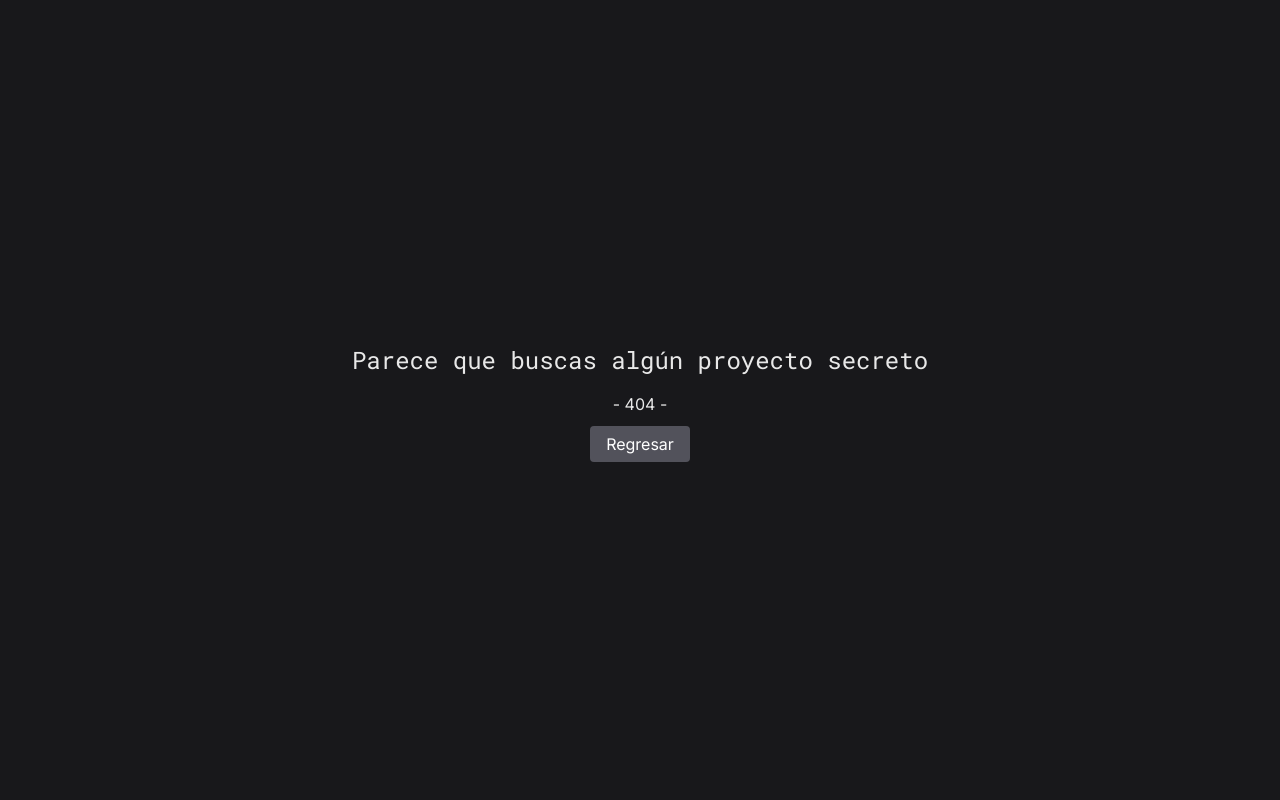
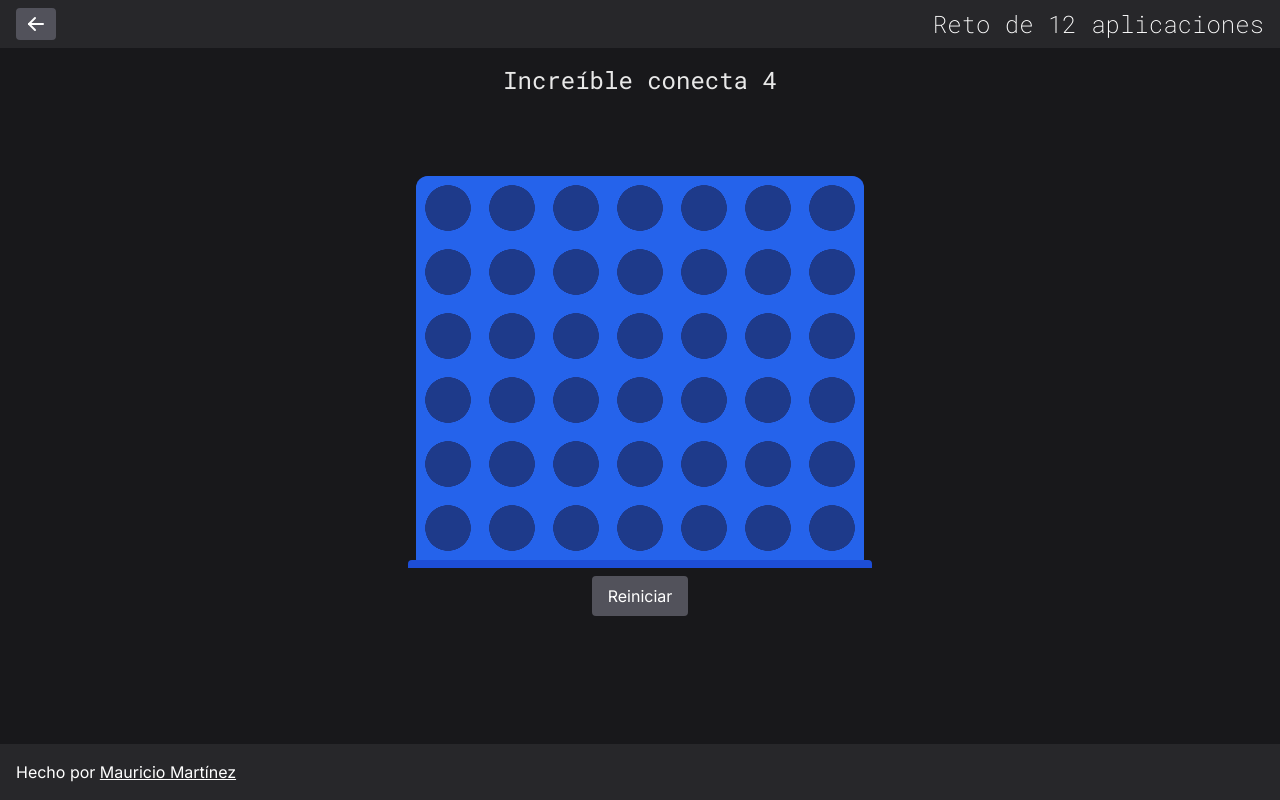
Before and after one commit to MauricioDMO/twelve-apps, a Next.js app: page /connect4 in a window 1280 px wide. Before the commit this address had no page. Built offline with nearby package versions, Linux system fonts and the light colour scheme.

Commit message:
Add Connect4 game page with table, restart button, and game context

```diff
--- /dev/null
+++ b/src/app/(apps)/connect4/page.tsx
@@ -0,0 +1,23 @@
+import { robotoMono } from "@/ui/fonts";
+import { Table } from "./components/Table";
+import { RestartButton } from "./components/RestartButton";
+import { GameProvider } from "./context/Game";
+
+export default function Connect4 () {
+
+  return (
+    <>
+      <h1 className={`text-2xl py-4 text-center ${robotoMono.className}`} >
+        Increíble conecta 4
+      </h1>
+      <section className="w-full px-4 place-items-center grid mt-16">
+      <GameProvider>
+        <Table />
+        <section>
+          <RestartButton />
+        </section>
+      </GameProvider>
+      </section>
+    </>
+  )
+}
```
